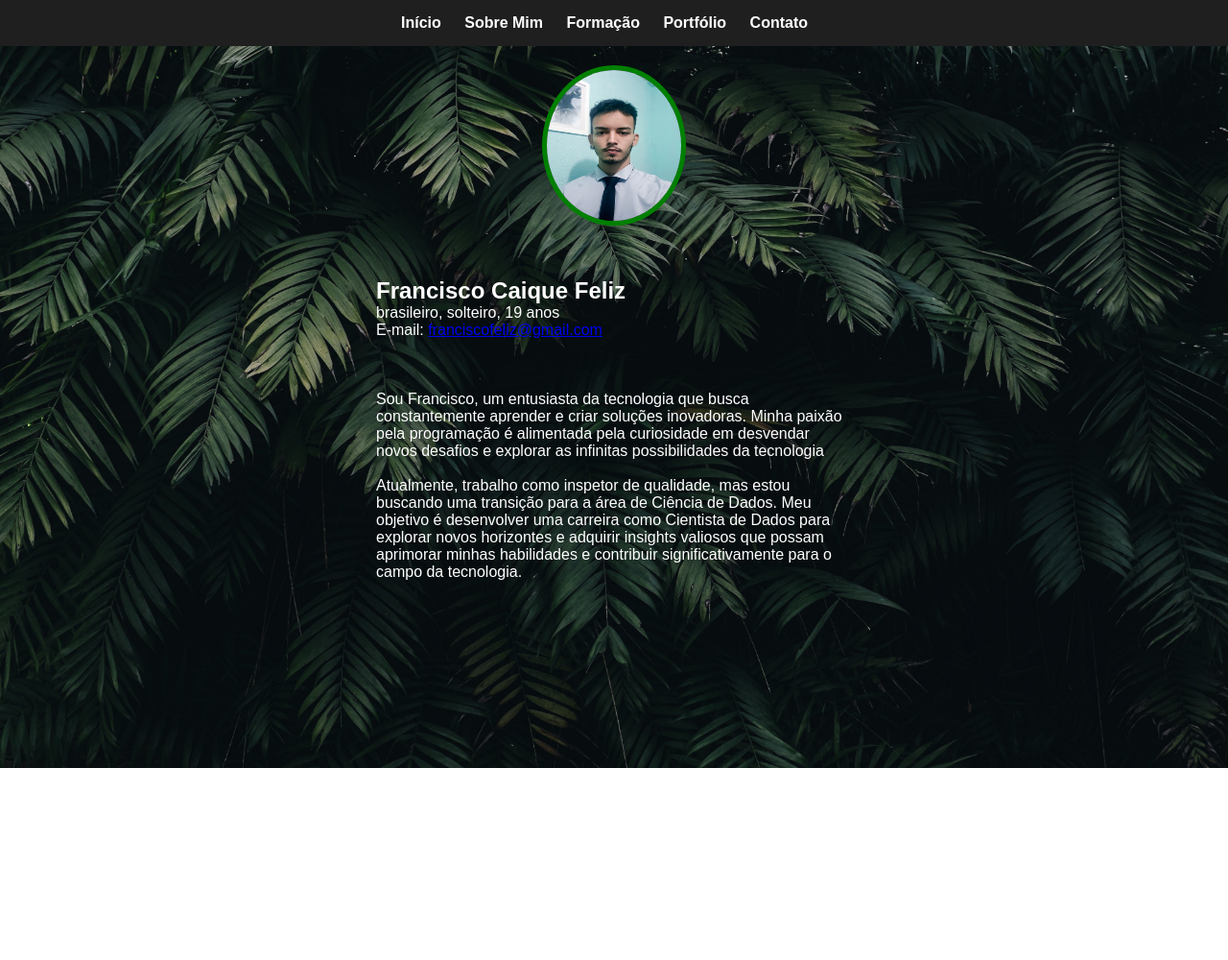
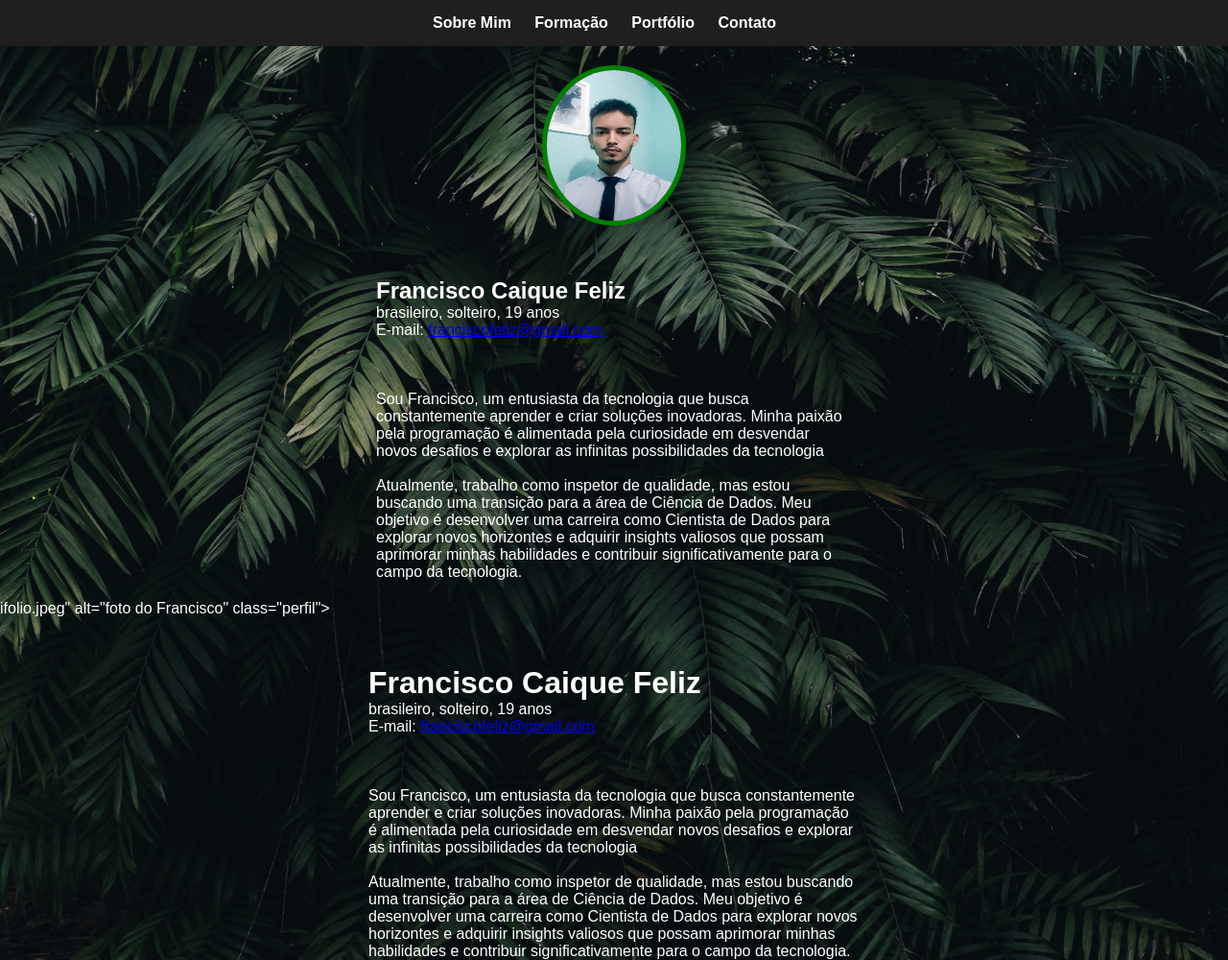
Before and after one commit to FranciscoCaiqueFeliz/portifolio, a plain HTML site: page sobre.html in a window 1280 px wide. Shown: the whole page at 96% size. Before the commit the page ends 800 px from the top, so only its background shows below. Drawn offline with Linux system fonts and the light colour scheme.

Commit message:
Update sobre.html

```diff
--- a/sobre.html
+++ b/sobre.html
@@ -10,7 +10,6 @@
   <header>
     <nav>
         <ul>
-          <li><a href="index.html">Início</a></li>
           <li><a href="sobre.html">Sobre Mim</a></li>
           <li><a href="formacao.html">Formação</a></li>
           <li><a href="portfolio.html">Portfólio</a></li>
@@ -44,4 +43,26 @@
 
 
 </body>
+</html>ifolio.jpeg" alt="foto do Francisco" class="perfil">
+    </div>
+
+    <div class="centralizar">
+    <h1>Francisco Caique Feliz</h1>
+    <p>brasileiro, solteiro, 19 anos
+        <br>
+        E-mail: <a href="mailto:franciscofeliz@gmail.com">franciscofeliz@gmail.com</a>
+    </p>
+    <br>
+    <br>
+    <br>
+    <p>Sou Francisco, um entusiasta da tecnologia que busca constantemente aprender e criar soluções inovadoras. Minha paixão pela programação é alimentada pela curiosidade em desvendar novos desafios e explorar as infinitas possibilidades da tecnologia </p>
+    <br>
+    <p>Atualmente, trabalho como inspetor de qualidade, mas estou buscando uma transição para a área de Ciência de Dados. Meu objetivo é desenvolver uma carreira como Cientista de Dados para explorar novos horizontes e adquirir insights valiosos que possam aprimorar minhas habilidades e contribuir significativamente para o campo da tecnologia.</p>
+
+    </div>
+</section>
+  </main>
+
+
+</body>
 </html>
```
